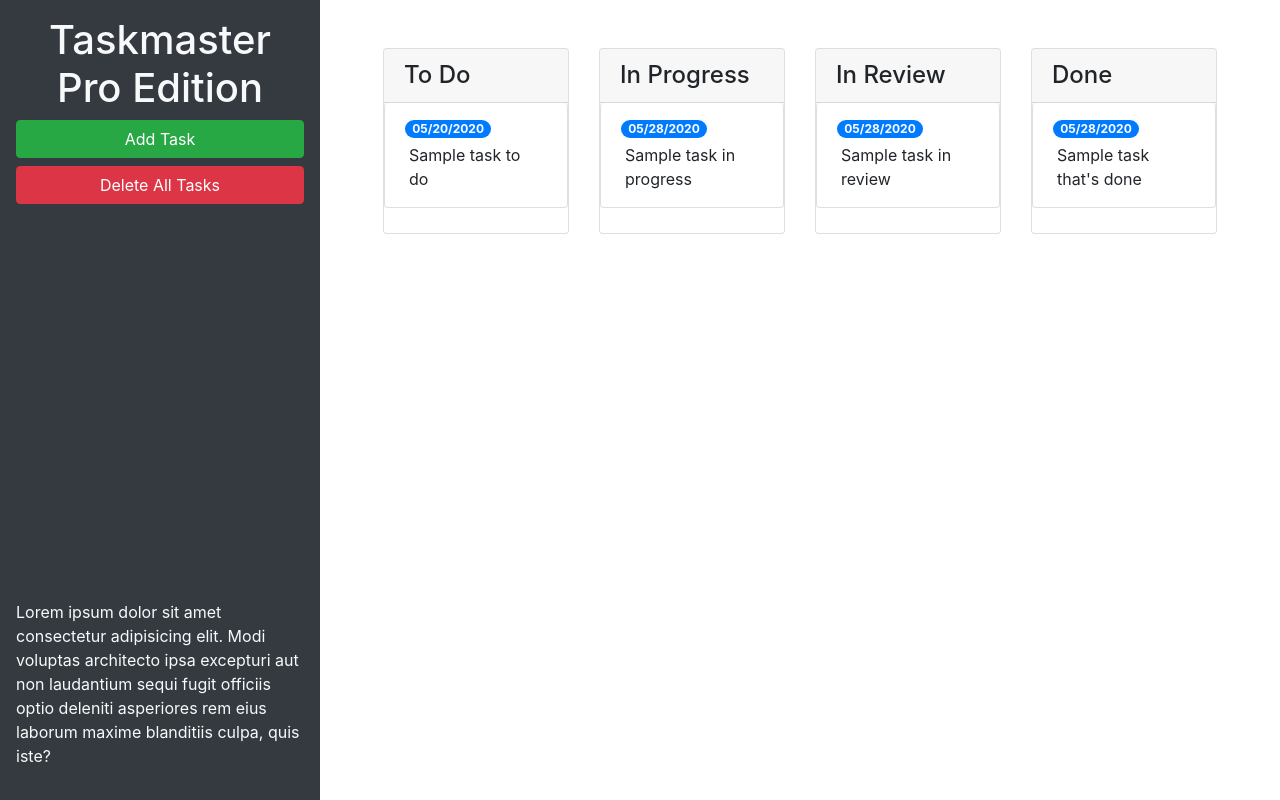
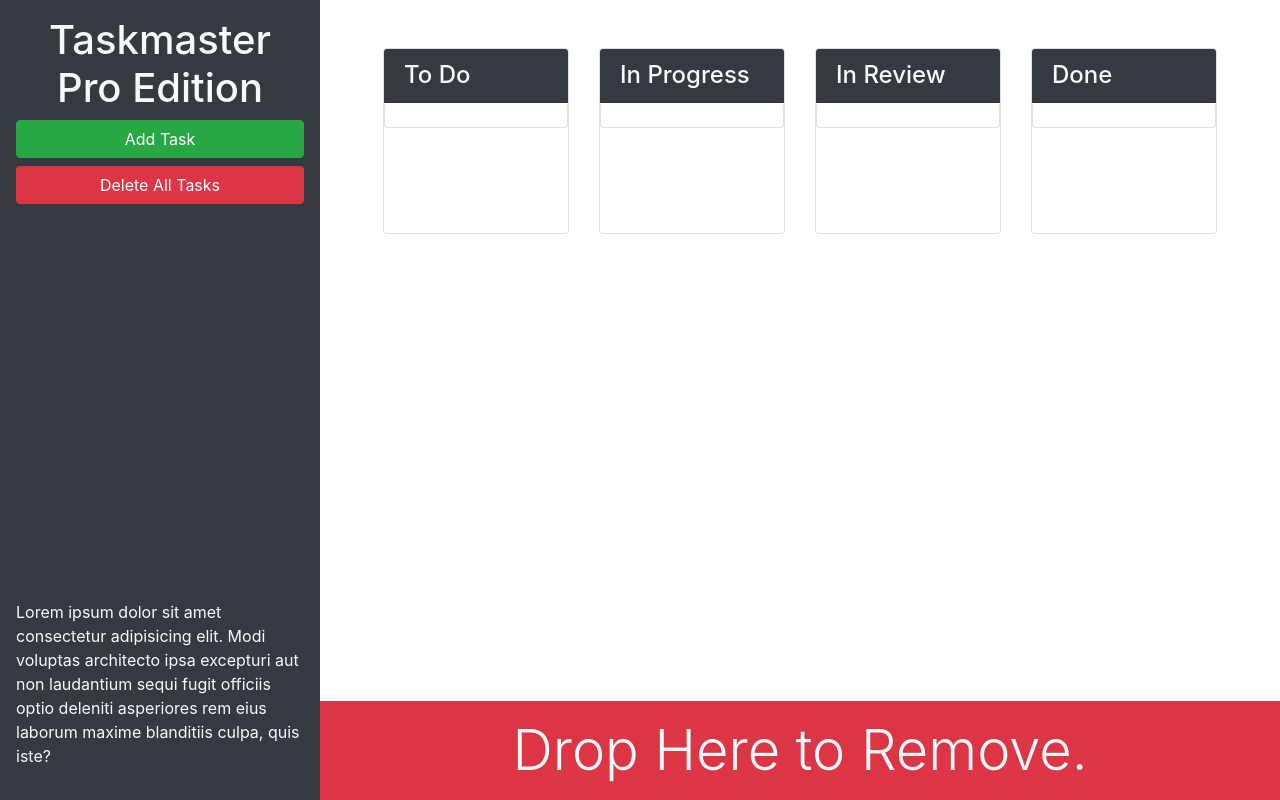
Before and after one commit to matty-bennett/taskmaster-pro, a plain HTML site: page index.html in a window 1280 px wide. Drawn offline with nearby package versions, Linux system fonts and the light colour scheme.

Commit message:
added trash area for drag and drop

```diff
--- a/index.html
+++ b/index.html
@@ -13,27 +13,25 @@
 <body>
 
   <div class="row min-vh-100 no-gutters">
-    <header class="col-12 col-lg-3 bg-dark text-light d-flex flex-column p-4 p-lg-3">
+    <header class="col-12 col-lg-3 bg-dark text-light sticky-top d-flex flex-column p-4 p-lg-3">
       <h1 class="text-center">Taskmaster Pro Edition</h1>
       <button id="create-task" class="btn btn-block btn-success" data-toggle="modal" data-target="#task-form-modal">Add
         Task</button>
       <button id="remove-tasks" class="btn btn-block btn-danger">Delete All Tasks</button>
-      <p class="mt-auto">Lorem ipsum dolor sit amet consectetur adipisicing elit. Modi voluptas architecto ipsa excepturi aut non
+      <p class="mt-auto d-none d-lg-block">Lorem ipsum dolor sit amet consectetur adipisicing elit. Modi voluptas architecto ipsa excepturi aut non
         laudantium sequi fugit officiis optio deleniti asperiores rem eius laborum maxime blanditiis culpa, quis iste?
       </p>
     </header>
-    <main class="col-12 col-lg-9">
+    <main class="col-12 col-lg-9 d-flex flex-column">
       <div class="m-5 row justify-content-around">
         <!-- to-do start -->
         <div class="col-12 col-md-6 col-xl-3 mb-3">
           <div class="card">
-           <h4 class="card-header">
+           <h4 class="card-header bg-dark text-light">
               To Do
             </h4>
            <ul id="list-toDo" class="list-group">
              <li class="list-group-item">
-               <span class="badge badge-primary badge-pill">05/20/2020</span>
-               <p class="m-1">Sample task to do</p>
              </li>
            </ul>
           </div>
@@ -42,13 +40,11 @@
         <!-- in progress start -->
         <div class="col-12 col-md-6 col-xl-3 mb-3">
           <div class="card">
-            <h4 class="card-header">
+            <h4 class="card-header bg-dark text-light">
              In Progress
             </h4>
             <ul id="list-inProgress" class="list-group">
               <li class="list-group-item">
-                <span class="badge badge-primary badge-pill">05/28/2020</span>
-                <p class="m-1">Sample task in progress</p>
               </li>
             </ul>
           </div>
@@ -57,13 +53,11 @@
         <!-- in review start -->
         <div class="col-12 col-md-6 col-xl-3 mb-3">
           <div class="card">
-            <h4 class="card-header">
+            <h4 class="card-header bg-dark text-light">
               In Review
             </h4>
             <ul id="list-inReview" class="list-group">
               <li class="list-group-item">
-                <span class="badge badge-primary badge-pill">05/28/2020</span>
-                <p class="m-1">Sample task in review</p>
               </li>
             </ul>
           </div>
@@ -72,18 +66,22 @@
         <!-- done start -->
         <div class="col-12 col-md-6 col-xl-3 mb-3">
           <div class="card">
-            <h4 class="card-header">
+            <h4 class="card-header bg-dark text-light">
               Done
             </h4>
             <ul id="list-done" class="list-group">
               <li class="list-group-item">
-                <span class="badge badge-primary badge-pill">05/28/2020</span>
-                <p class="m-1">Sample task that's done</p>
               </li>
             </ul>
           </div>
         </div>
         <!-- done end -->
+      </div>
+      <!-- trash -->
+      <div id="trash" class="mt-auto">
+        <div class="w-100 bg-danger p-3 text-center text-light display-4">
+          Drop Here to Remove.
+        </div>
       </div>
     </main>
   </div>
```
